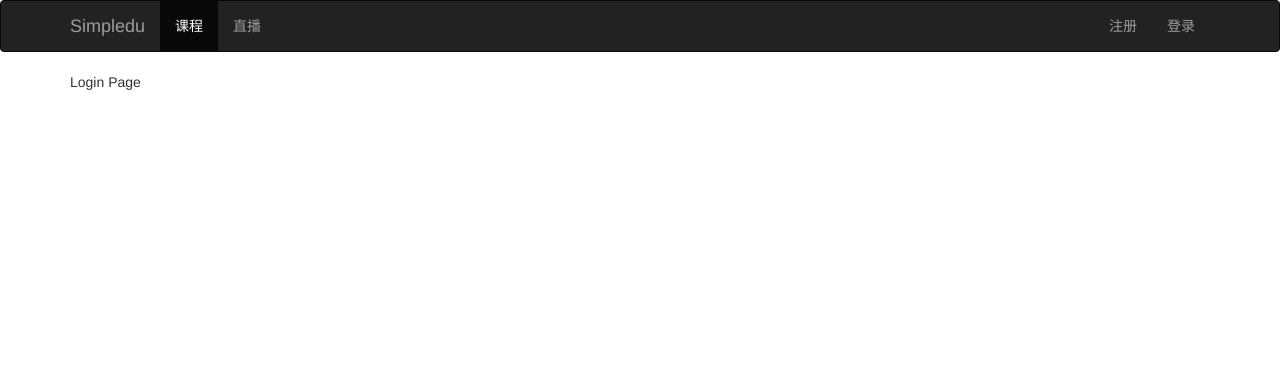
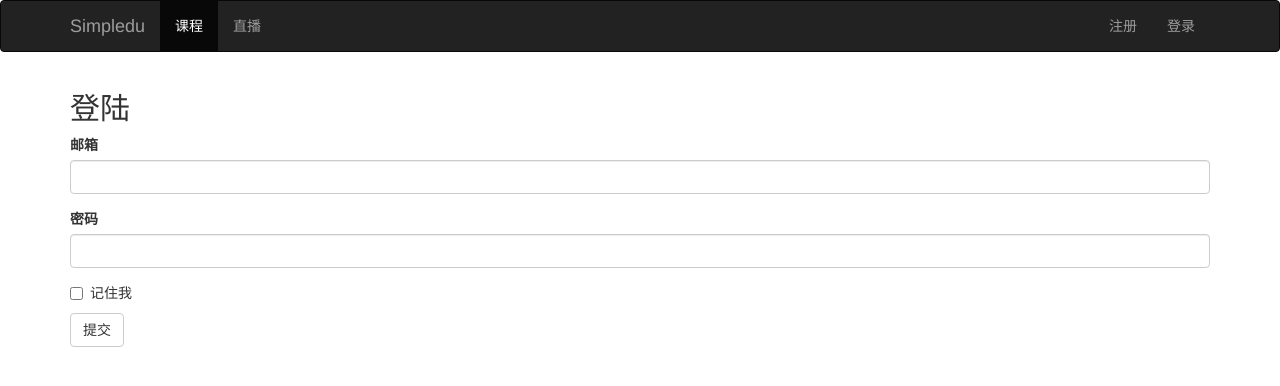
Before and after one commit to xue99999/simpledu, a Flask app: page /login in a window 1280 px wide. Shown: the top 386 px of the page. Run offline with Flask 2, Linux system fonts and the light colour scheme; some libraries are stand-ins or nearby versions.

Commit message:
add forms use flask-wtf

```diff
--- a/simpledu/forms.py
+++ b/simpledu/forms.py
@@ -0,0 +1,16 @@
+from flask_wtf import FlaskForm
+from wtforms import StringField, PasswordField, SubmitField, BooleanField
+from wtforms.validators import Length, Email, EqualTo, Required
+
+class RegisterForm(FlaskForm):
+    username = StringField('用户名', validators=[Required(), Length(3, 24)])
+    email = StringField('邮箱', validators=[Required(), Email(message='请输入合法的email地址')])
+    password = PasswordField('密码', validators=[Required(), Length(6, 24)])
+    repeat_password = PasswordField('重复密码', validators=[Required(), EqualTo('password')])
+    submit = SubmitField('提交')
+
+class LoginForm(FlaskForm):
+    email = StringField('邮箱', validators=[Required(), Email(message='请输入合法的email地址')])
+    password = PasswordField('密码', validators=[Required(), Length(6, 24)])
+    remember_me = BooleanField('记住我')
+    submit = SubmitField('提交')
--- a/simpledu/handlers/front.py
+++ b/simpledu/handlers/front.py
@@ -1,5 +1,6 @@
 from flask import Blueprint, render_template
 from simpledu.models import Course
+from simpledu.forms import LoginForm, RegisterForm
 
 front = Blueprint('front', __name__)
 
@@ -11,9 +12,11 @@
 
 @front.route('/login')
 def login():
-    return render_template('login.html')
+    form = LoginForm()
+    return render_template('login.html', form=form)
 
 
 @front.route('/register')
 def register():
-    return render_template('register.html')
+    form = RegisterForm()
+    return render_template('register.html', form=form)
--- a/simpledu/static/main.css
+++ b/simpledu/static/main.css
@@ -0,0 +1,4 @@
+.form {
+    width: 400px;
+    margin: 0 auto;
+}
--- a/simpledu/templates/login.html
+++ b/simpledu/templates/login.html
@@ -3,5 +3,23 @@
 {% block title%}Login{% endblock %}
 
 {% block body %}
-Login Page
+<h2>登陆</h2>
+
+<div class="form">
+    <form method="POST" action="{{ url_for('front.login') }}">
+        {{ form.csrf_token }}
+        <div class="form-group">
+            {{ form.email.label }} {{ form.email(class="form-control") }}
+        </div>
+        <div class="form-group">
+            {{ form.password.label }} {{ form.password(class="form-control") }}
+        </div>
+        <div class="checkbox">
+            <label>
+                {{ form.remember_me() }} {{ form.remember_me.label.text }}
+            </label>
+        </div>
+        {{ form.submit(class="btn btn-default") }}
+    </form>
+</div>
 {% endblock %}
```
Also changed, not shown: simpledu/templates/register.html (+25 -1 lines).
